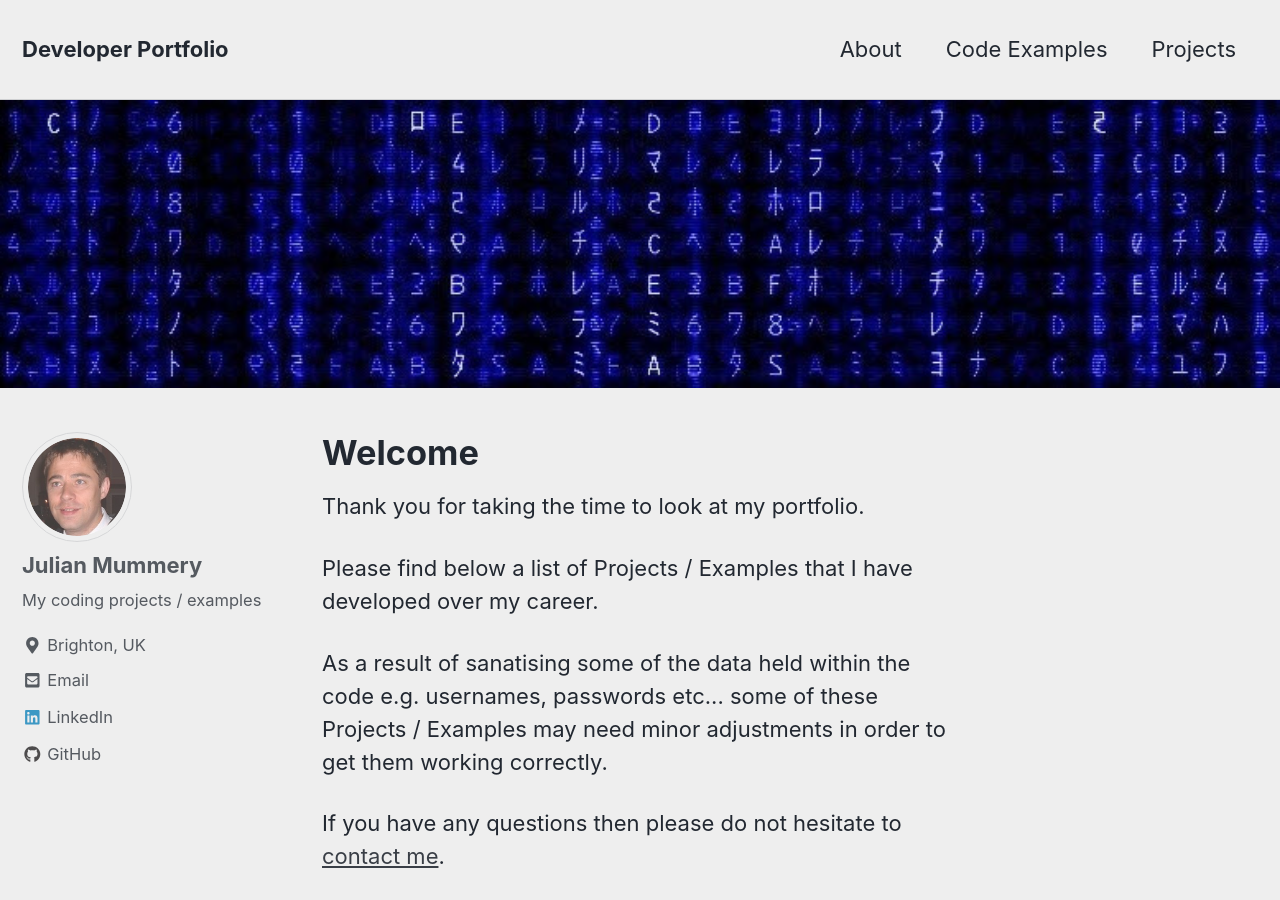
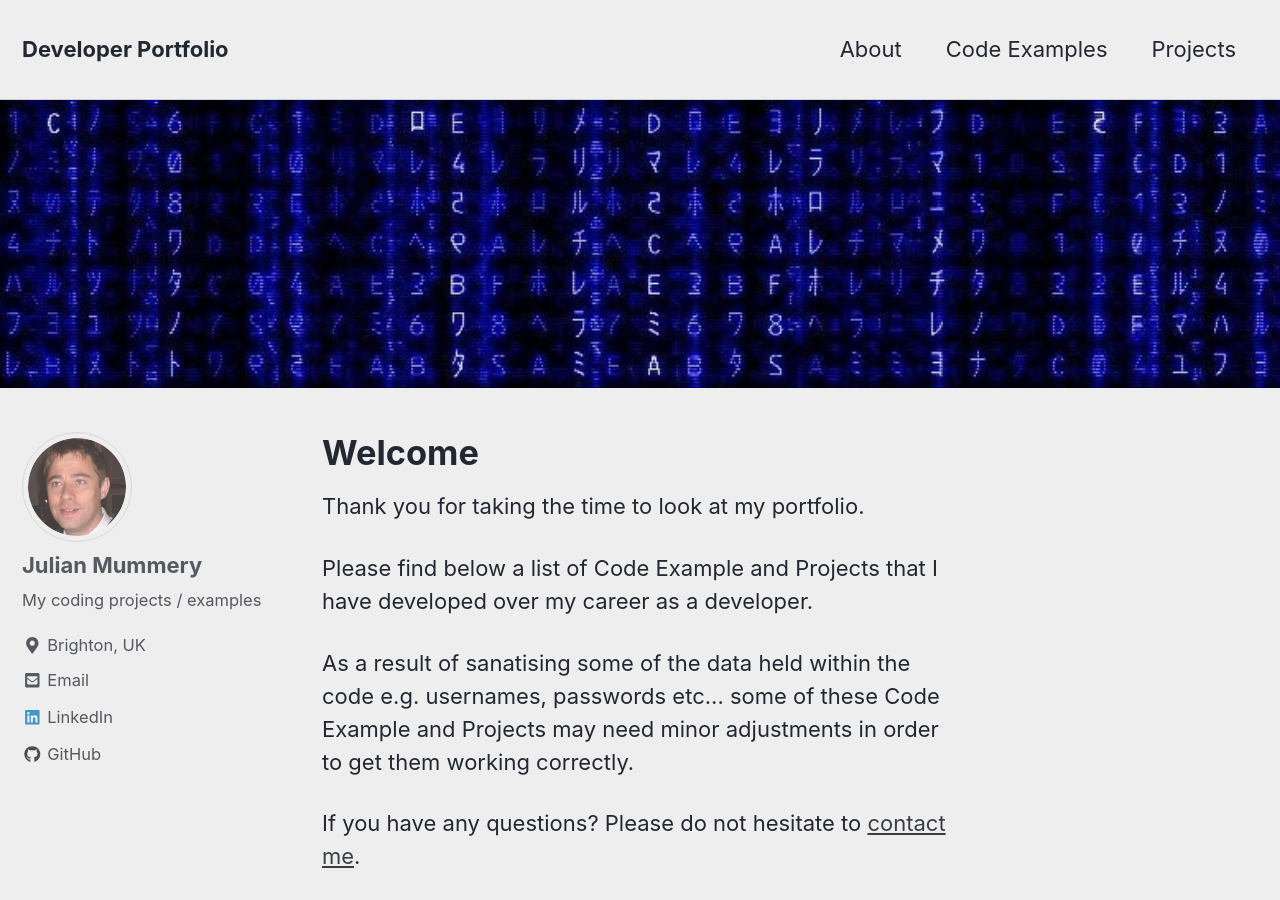
Before and after one commit to julianmummery/julianmummery.github.io, a Jekyll site: the page built from index.html, in a window 1280 px wide and 900 px high. Built offline with Jekyll 4.4.1, drawn with Linux system fonts in a browser that asks for light colours; nearby versions of some CDN libraries; the list of posts is cut into pages by our own code.

Commit message:
Update index.html

```diff
--- a/index.html
+++ b/index.html
@@ -8,12 +8,12 @@ header:
 
 <p>Thank you for taking the time to look at my portfolio.</p>
 
-<p>Please find below a list of Projects / Examples that I have developed over my career.</p>
+<p>Please find below a list of Code Example and Projects that I have developed over my career as a developer.</p>
 
 <p>As a result of sanatising some of the data held within the code e.g. usernames, passwords etc...
-some of these Projects / Examples may need minor adjustments in order to get them working correctly.</p>
+some of these Code Example and Projects may need minor adjustments in order to get them working correctly.</p>
 
-<p>If you have any questions then please do not hesitate to <a href="mailto:julianmummery@gmail.com?subject=Question from Developer Portfolio" target="_self">contact me</a>.</p>
+<p>If you have any questions? Please do not hesitate to <a href="mailto:julianmummery@gmail.com?subject=Question from Developer Portfolio" target="_self">contact me</a>.</p>
 
 <h2>Categories</h2>
 
```
